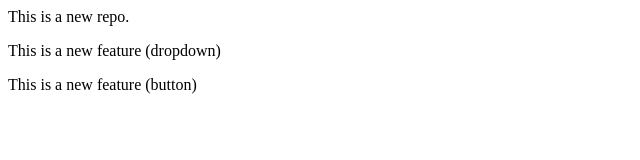
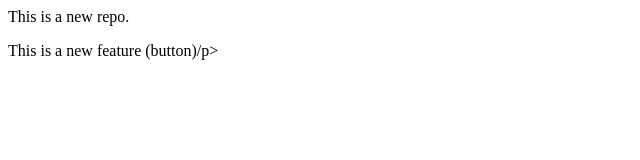
Before and after one commit to Akshpatel-coder/localrepo2, a plain HTML site: page index.html in a window 1280 px wide. Shown: the whole page, without its empty margins (0-640 px from the left). Drawn offline with Linux system fonts and the light colour scheme.

Commit message:
Add button

```diff
--- a/index.html
+++ b/index.html
@@ -1,3 +1,2 @@
 <p>This is a new repo.</p>
-<p> This is a new feature (dropdown)</p>
-<p> This is a new feature (button)</p>
+<p>This is a new feature (button)/p>
```
